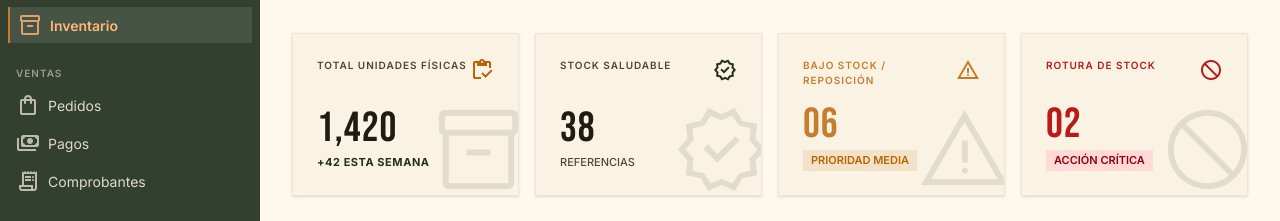
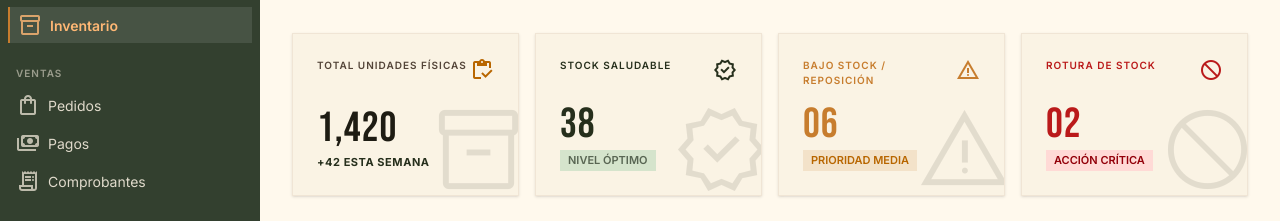
Before and after one commit to Angelussz/proyecto-norte, a Next.js app: page /admin/inventario in a window 1280 px wide. Shown: the part 273-494 px from the top of the page. Built offline with nearby package versions, Linux system fonts and the light colour scheme.

Commit message:
style(admin): armonizar tarjeta de Stock Saludable con tono verde para complementar semaforo de KPIs

```diff
--- a/features/admin/components/admin-inventory-view.tsx
+++ b/features/admin/components/admin-inventory-view.tsx
@@ -295,17 +295,17 @@ export function AdminInventoryView() {
           {/* KPI 2 */}
           <div className="bg-surface-container-low p-6 flex flex-col justify-between relative overflow-hidden border border-outline-variant/30 shadow-sm">
             <div className="flex items-start justify-between relative z-10">
-              <span className="font-inter text-[10px] text-on-surface-variant uppercase tracking-widest font-semibold">
+              <span className="font-inter text-[10px] text-secondary uppercase tracking-widest font-semibold">
                 Stock Saludable
               </span>
               <span className="material-symbols-outlined text-secondary text-[20px]">verified</span>
             </div>
             <div className="mt-4 relative z-10">
-              <span className="font-headline text-[42px] text-on-surface tracking-wide block leading-none">
+              <span className="font-headline text-[42px] text-secondary tracking-wide block leading-none">
                 38
               </span>
-              <span className="font-inter text-[11px] text-on-surface-variant uppercase block mt-1 font-medium">
-                Referencias
+              <span className="font-inter text-[11px] bg-secondary-container text-on-secondary-container px-2 py-0.5 uppercase font-semibold inline-block mt-1">
+                Nivel Óptimo
               </span>
             </div>
             <div className="absolute -right-2 -bottom-2 opacity-10 pointer-events-none select-none">
```
